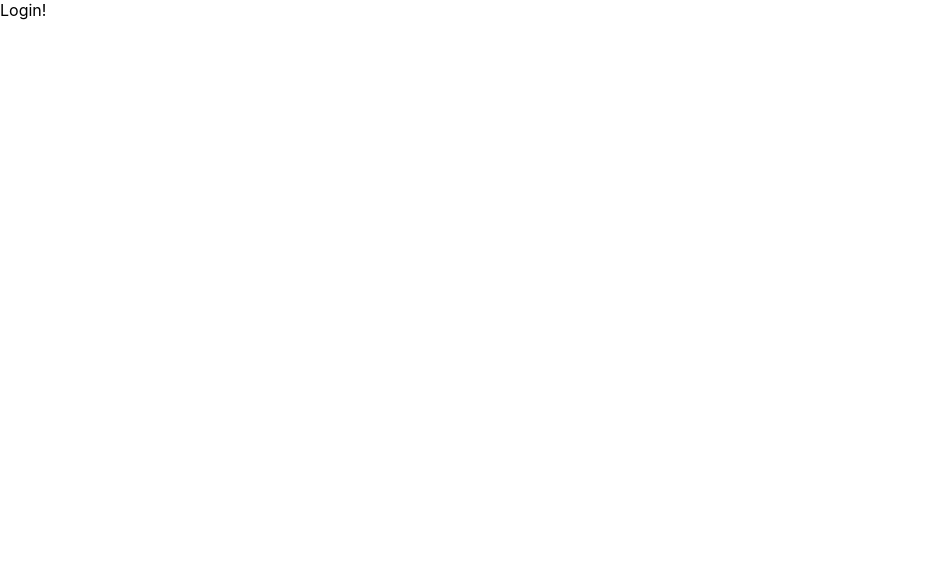
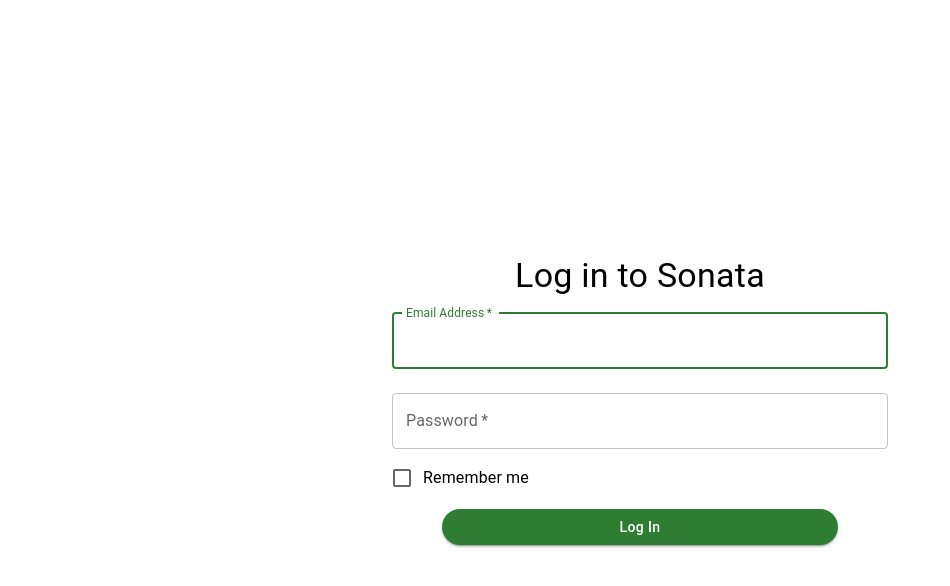
Before and after one commit to Project-Sonata/C.C., a React (Create React App) app: page /login in a window 1280 px wide. Shown: the top 586 px of the page, without its empty margins (0-950 px from the left). Built offline with nearby package versions, Linux system fonts and the light colour scheme.

Commit message:
Login page

```diff
--- a/src/login.tsx
+++ b/src/login.tsx
@@ -1,11 +1,85 @@
-import React from 'react';
+import React, {useState} from 'react';
+import {Box, Button, Checkbox, FormControlLabel, Grid, TextField, Typography} from "@mui/material";
 
 function Login() {
+    const [checked, setChecked] = useState(false);
+
+    const handleChange = (event: React.ChangeEvent<HTMLInputElement>) => {
+        setChecked(event.target.checked);
+    };
+
+    function handleSubmit(event: React.FormEvent<HTMLFormElement>) {
+        // TODO: Implement real login
+        event.preventDefault();
+
+        const data = new FormData(event.currentTarget);
+        console.log({
+            email: data.get('email'),
+            password: data.get('password'),
+            remember: checked
+        });
+    }
+
     return (
-        <div>
-            Login!
-        </div>
-    );
+        <Box
+            sx={{
+                height: '100vh',
+                display: 'flex',
+                flexDirection: 'column',
+                alignItems: 'center',
+                justifyContent: 'center',
+            }}
+        >
+            <Typography variant="h4">
+                Log in to Sonata
+            </Typography>
+
+            <Box
+                component="form"
+                onSubmit={handleSubmit}
+                className="login-form"
+            >
+                <Grid>
+                    <TextField
+                        margin="normal"
+                        required
+                        fullWidth
+                        id="email"
+                        label="Email Address"
+                        name="email"
+                        autoComplete="email"
+                        autoFocus
+                        color="success"
+                    />
+                    <TextField
+                        margin="normal"
+                        required
+                        fullWidth
+                        name="password"
+                        label="Password"
+                        type="password"
+                        id="password"
+                        autoComplete="current-password"
+                        color="success"
+                    />
+                </Grid>
+                <FormControlLabel
+                    control={<Checkbox onChange={handleChange} value="remember" color="success"/>}
+                    label="Remember me"
+                />
+
+                <Box textAlign='center' sx={{
+                    paddingTop: '10px',
+                }}>
+                    <Button type="submit" color="success" variant="contained" sx={{
+                        borderRadius: 20,
+                        textTransform: 'none',
+                        width: '80%'
+                    }}>Log In</Button>
+                </Box>
+            </Box>
+        </Box>
+    )
 }
 
 export default Login;
```
